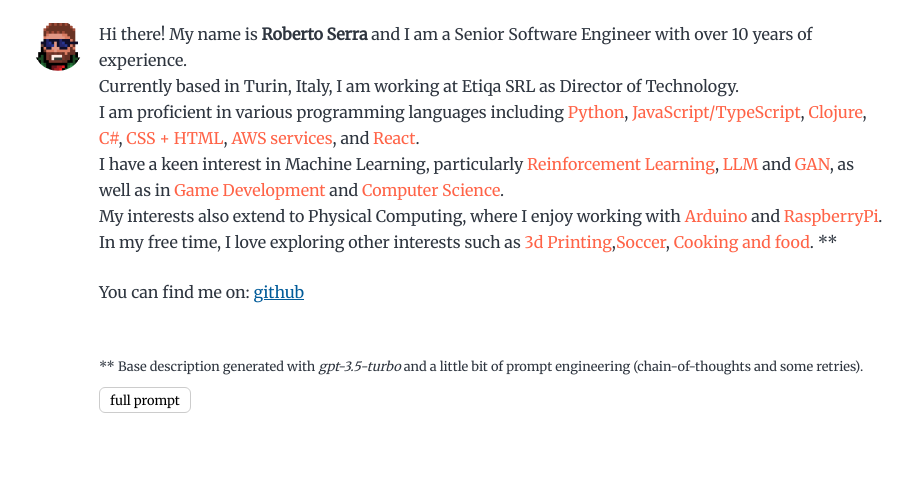
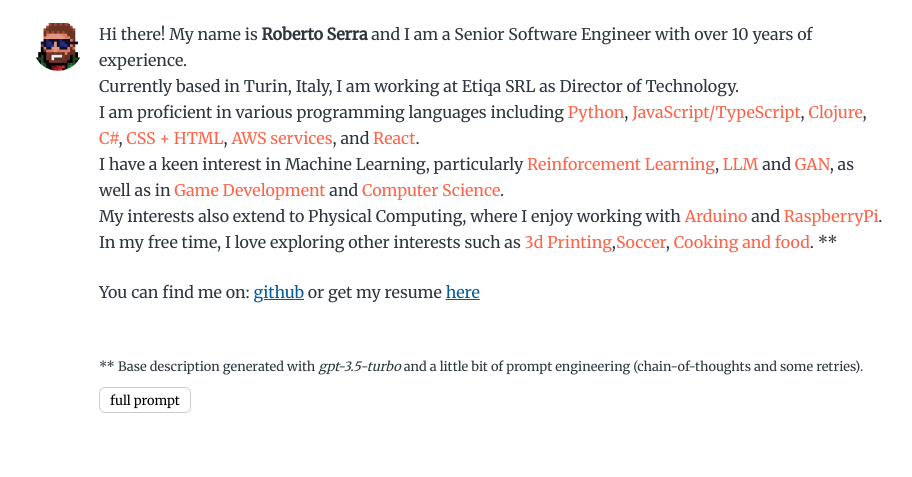
Before and after one commit to obiSerra/rserra.it, a Gatsby site: page / in a window 1280 px wide. Shown: the part 120-597 px from the top of the page, without its empty margins (179-1091 px from the left). Built offline with nearby package versions, Linux system fonts and the light colour scheme; Gatsby itself is replaced by a stand-in of ours.

Commit message:
resume link

```diff
--- a/gatsby-config.js
+++ b/gatsby-config.js
@@ -12,13 +12,14 @@ module.exports = {
     title: `rserra.it`,
     author: {
       name: `Roberto Serra`,
-      summary: `Hi there! My name is Roberto and I am a Senior Software Engineer with over 15 years of experience.`,
+      summary: `Hi there! My name is Roberto and I am a Senior Software Engineer with nearly 15 years of experience.`,
     },
     description: `Just my page.`,
     siteUrl: `https://www.rserra.it/`,
     social: {
       github: `https://github.com/obiSerra`,
     },
+    cvUrl: "https://github.com/obiSerra/resume/blob/dfb9342afe65446832a8748e0eeac792b1e1470f/output/Roberto_Serra_CV.pdf"
   },
   plugins: [
     `gatsby-plugin-image`,
--- a/src/components/bio.jsx
+++ b/src/components/bio.jsx
@@ -9,6 +9,23 @@ import * as React from "react"
 import { useStaticQuery, graphql } from "gatsby"
 import { StaticImage } from "gatsby-plugin-image"
 import CollapseNote from "./CollapseNote"
+
+const query = graphql`
+  query BioQuery {
+    site {
+      siteMetadata {
+        author {
+          name
+          summary
+        }
+        social {
+          github
+        }
+        cvUrl
+      }
+    }
+  }
+`
 
 const prompt = `
 Your task is to perform the following this steps:
@@ -60,25 +77,11 @@ In my free time, I love exploring other interests such as 3d Printing, Soccer, C
 `
 
 const Bio = () => {
-  const data = useStaticQuery(graphql`
-    query BioQuery {
-      site {
-        siteMetadata {
-          author {
-            name
-            summary
-          }
-          social {
-            github
-          }
-        }
-      }
-    }
-  `)
+  const data = useStaticQuery(query)
 
   const author = data.site.siteMetadata?.author
   const social = data.site.siteMetadata?.social
-
+  const cvUrl = data.site.siteMetadata?.cvUrl
   return (
     <div className="bio">
       <StaticImage
@@ -128,8 +131,13 @@ const Bio = () => {
             rel="noreferrer"
           >
             github
+          </a>{" "}
+          or get my resume{" "}
+          <a href={cvUrl} title="resume" target="_blank" rel="noreferrer">
+            here
           </a>
         </p>
+
         <div>
           <br />
           <br />
@@ -150,21 +158,7 @@ const Bio = () => {
 }
 
 export const ShortBio = () => {
-  const data = useStaticQuery(graphql`
-    query BioQuery {
-      site {
-        siteMetadata {
-          author {
-            name
-            summary
-          }
-          social {
-            github
-          }
-        }
-      }
-    }
-  `)
+  const data = useStaticQuery(query)
   const summary = data.site.siteMetadata?.author?.summary
   return (
     <>
--- a/src/components/layout.js
+++ b/src/components/layout.js
@@ -19,8 +19,6 @@ const Layout = ({ location, title, children }) => {
 
   const author = data.site.siteMetadata?.author
   const social = data.site.siteMetadata?.social
-  // const author = "Roberto Serra"
-  // const social = "https://github.com/obiSerra"
 
   const rootPath = `${__PATH_PREFIX__}/`
   const isRootPath = location.pathname === rootPath
```
